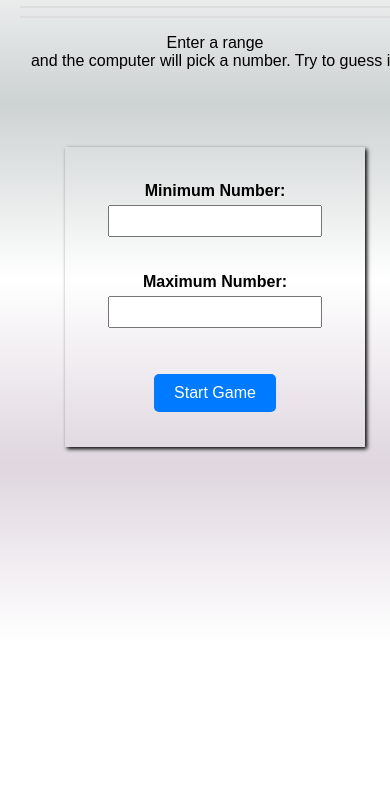
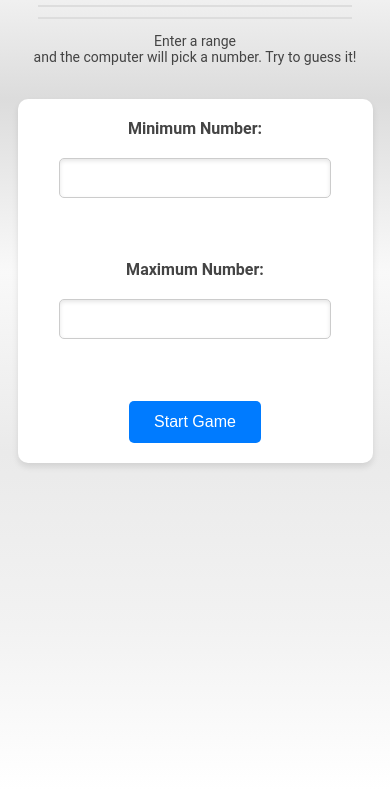
Before and after one commit to YashSakhareliya/JS_Task, a plain HTML site: page Task 7/index.html in a window 390 px wide. Shown: the part 74-864 px from the top of the page. Drawn offline with Linux system fonts and the light colour scheme.

Commit message:
Done Task 8

```diff
--- a/Task 7/style.css
+++ b/Task 7/style.css
@@ -1,80 +1,116 @@
 body {
     width: 100vw;
     height: 100vh;
-    font-family: Arial, sans-serif;
-    margin: 20px;
+    font-family: 'Roboto', Arial, sans-serif;
+    margin: 0;
     text-align: center;
-    background-image: -webkit-linear-gradient(0deg, #ffffff 0%, #ffffff 19%, #dfd6df 39%, #ffffff 60%, #cdd2d2 80%, #ffffff 100%);
-    background-image: -moz-linear-gradient(0deg, #ffffff 0%, #ffffff 19%, #dfd6df 39%, #ffffff 60%, #cdd2d2 80%, #ffffff 100%);
-    background-image: -o-linear-gradient(0deg, #ffffff 0%, #ffffff 19%, #dfd6df 39%, #ffffff 60%, #cdd2d2 80%, #ffffff 100%);
-    background-image: linear-gradient(0deg, #ffffff 0%, #ffffff 19%, #dfd6df 39%, #ffffff 60%, #cdd2d2 80%, #ffffff 100%);
+    background: linear-gradient(0deg, #ffffff 0%, #f2f2f2 19%, #eaeaea 39%, #f9f9f9 60%, #dcdcdc 80%, #ffffff 100%);
+    color: #444;
+}
 
-}
-.main{
-    height: 50%;
+.main {
+    height: 60%;
     display: flex;
     justify-content: center;
     align-items: center;
+    padding: 20px;
+}
 
-
-}
-#setup, #game{
-    width: 300px;
-    height: 300px;
-    box-shadow: 2px 2px 4px;
+#setup, #game {
+    width: 320px;
+    padding: 20px;
+    box-shadow: 0px 4px 6px rgba(0, 0, 0, 0.1);
+    border-radius: 10px;
+    background-color: #fff;
     display: flex;
     flex-direction: column;
     justify-content: center;
     align-items: center;
     text-align: center;
-    /* gap: 5px; */
+    gap: 15px;
+    transition: all 0.3s ease-in-out;
+}
+
+#setup:hover, #game:hover {
+    box-shadow: 0px 6px 10px rgba(0, 0, 0, 0.2);
+    transform: scale(1.05);
 }
 
 h1 {
     color: #333;
+    font-size: 2rem;
+    margin-top: 20px;
 }
 
 hr {
     border: 1px solid #ddd;
+    width: 80%;
+    margin: 10px auto;
 }
 
 label {
     font-weight: bold;
+    font-size: 16px;
 }
 
 input {
-    padding: 5px;
+    padding: 10px;
     font-size: 16px;
     margin-top: 5px;
-    width: 200px;
+    width: 250px;
+    border: 1px solid #ccc;
+    border-radius: 5px;
+    box-shadow: inset 0px 2px 4px rgba(0, 0, 0, 0.1);
+}
+
+input:focus {
+    border-color: #007bff;
+    outline: none;
+    box-shadow: 0 0 5px rgba(0, 123, 255, 0.5);
 }
 
 button {
-    padding: 10px 20px;
-    margin-top: 10px;
+    padding: 12px 25px;
     font-size: 16px;
     background-color: #007bff;
     color: white;
     border: none;
     border-radius: 5px;
     cursor: pointer;
+    transition: background-color 0.3s ease-in-out;
 }
 
 button:hover {
     background-color: #0056b3;
 }
 
-#message, #feedback {
-    margin: 20px 0;
-    font-size: 18px;
-    font-weight: bold;
-}
-
 #resetButton {
     background-color: #28a745;
-    margin-left: 90px;
+    margin-top: 20px;
 }
 
 #resetButton:hover {
     background-color: #1c7a31;
 }
+
+#message, #feedback {
+    margin: 15px 0;
+    font-size: 18px;
+    font-weight: bold;
+    color: #555;
+}
+
+@media (max-width: 768px) {
+    body {
+        font-size: 14px;
+    }
+
+    .main {
+        flex-direction: column;
+        height: auto;
+    }
+
+    #setup, #game {
+        width: 90%;
+    }
+}
--- /dev/null
+++ b/Task 8/style.css
@@ -0,0 +1,112 @@
+* {
+    margin: 0;
+    padding: 0;
+    box-sizing: border-box;
+}
+
+body {
+    width: 100vw;
+    height: 100vh;
+    display: flex;
+    justify-content: center;
+    align-items: center;
+    background-color: #eaeaea;
+    font-family: Arial, sans-serif;
+    color: #333;
+}
+
+.main {
+    width: 400px;
+    min-height: 350px;
+    border-radius: 12px;
+    background-color: #ffffff;
+    text-align: center;
+    padding: 25px;
+    border: 1px solid #ccc;
+    box-shadow: 0 4px 6px rgba(0, 0, 0, 0.1);
+    display: flex;
+    flex-direction: column;
+    align-items: center;
+    gap: 20px;
+}
+
+.title {
+    font-size: 1.5rem;
+    font-weight: bold;
+    color: #444;
+}
+
+#password {
+    font-size: 1.2rem;
+    font-weight: 500;
+    color: #555;
+    background-color: #f8f8f8;
+    border: 1px solid #ddd;
+    padding: 8px;
+    border-radius: 6px;
+    width: 100%;
+    text-align: center;
+}
+
+.checkbox {
+    width: 100%;
+    border: 1px solid #ddd;
+    padding: 15px;
+    border-radius: 8px;
+    background-color: #f9f9f9;
+    display: flex;
+    flex-direction: column;
+    gap: 15px;
+    align-items: center;
+    justify-content: space-between;
+}
+
+.upper-lower,
+.number-symbol {
+    display: flex;
+    justify-content: space-between;
+    width: 100%;
+}
+
+label {
+    font-size: 0.9rem;
+    font-weight: 500;
+    color: #444;
+    display: flex;
+    align-items: center;
+    gap: 5px;
+}
+
+input[type="number"] {
+    width: 70%;
+    padding: 8px;
+    border: 1px solid #ddd;
+    border-radius: 6px;
+    font-size: 1rem;
+    background-color: #fff;
+    color: #333;
+    text-align: center;
+}
+
+button {
+    width: 70%;
+    padding: 10px;
+    font-size: 1rem;
+    font-weight: bold;
+    color: #fff;
+    background-color: #007bff;
+    border: none;
+    border-radius: 6px;
+    cursor: pointer;
+    transition: background-color 0.3s ease;
+}
+
+button:hover {
+    background-color: #0056b3;
+}
+
+input[type="checkbox"] {
+    width: 16px;
+    height: 16px;
+    accent-color: #007bff;
+}
```
Also changed, not shown: Task 8/index.html (added, +50 -0 lines), Task 8/script.js (added, +48 -0 lines), 1 other file.
